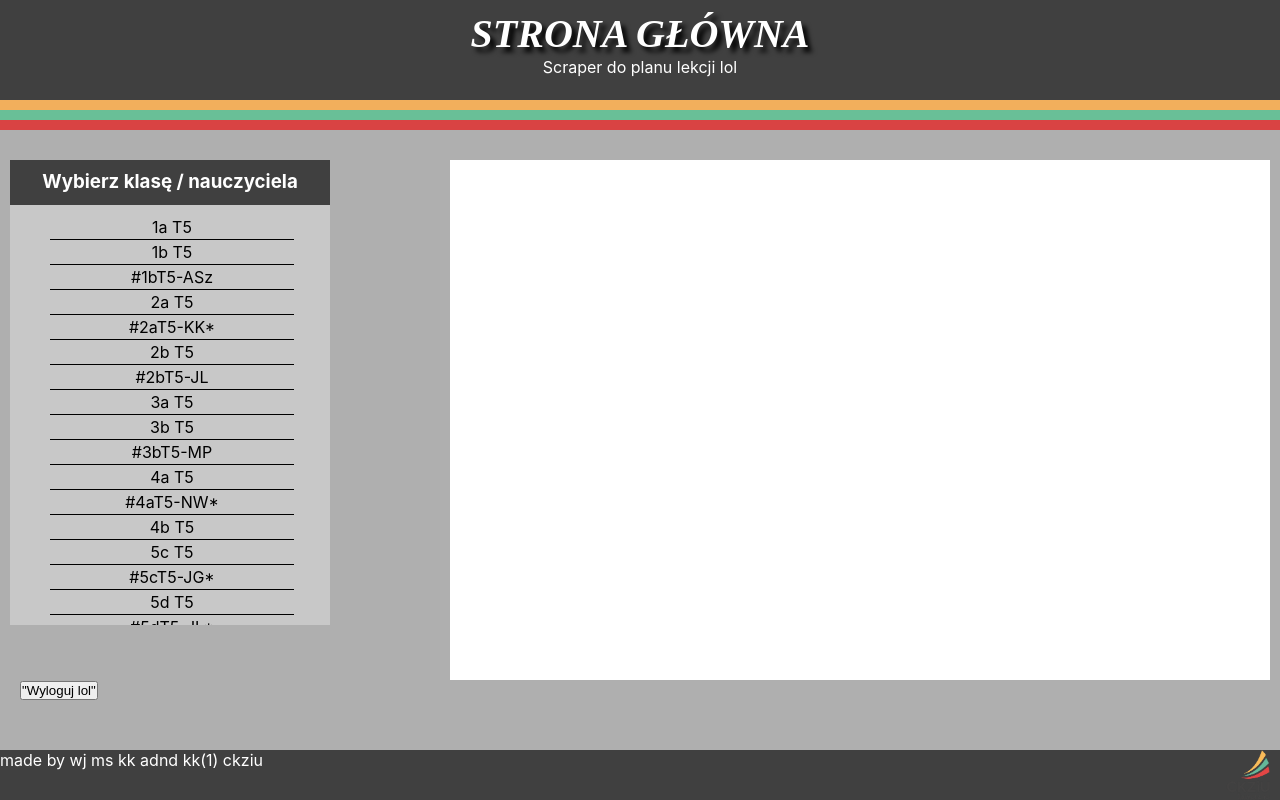
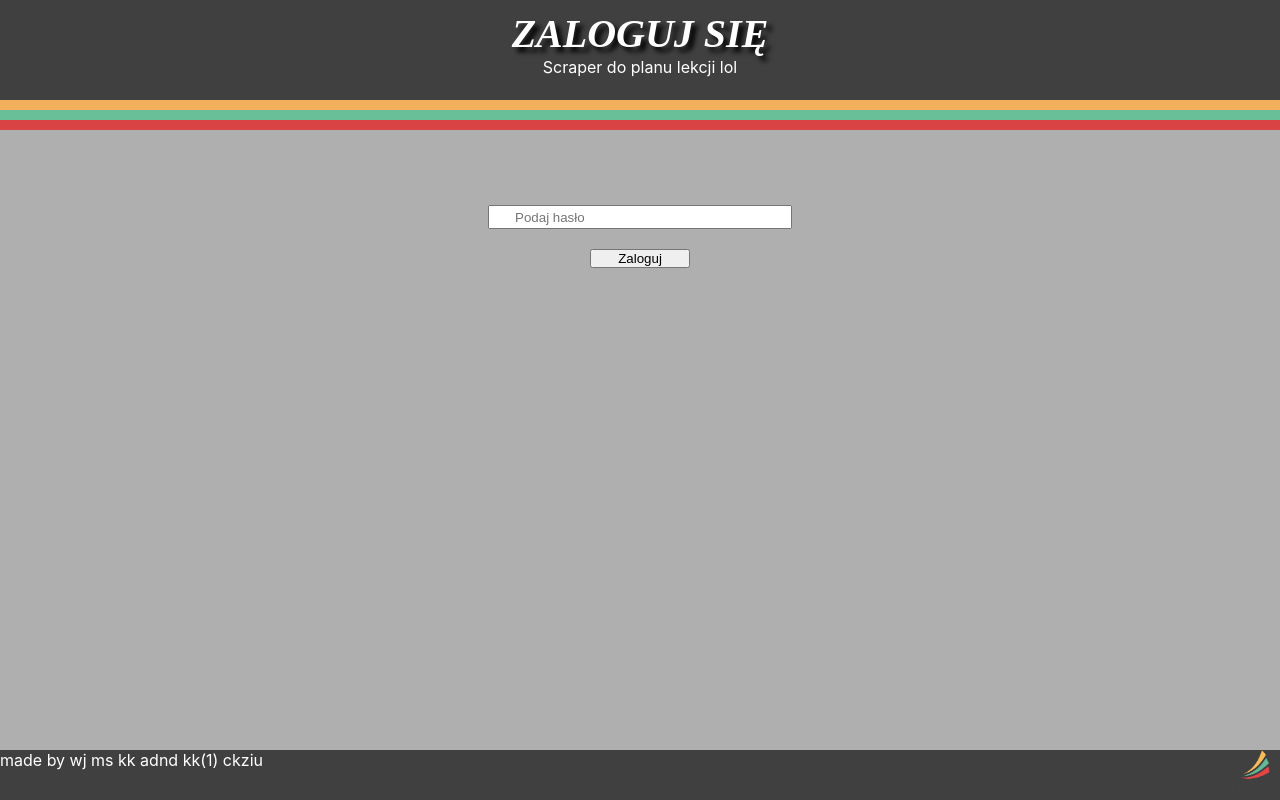
Before and after one commit to Wojtanello-coder/multi-plan, a React (Create React App) app: page /qweasd in a window 1280 px wide. Built offline with nearby package versions, Linux system fonts and the light colour scheme.

Commit message:
login
implemented pseudo login

```diff
--- a/src/App.js
+++ b/src/App.js
@@ -4,16 +4,35 @@ import Login from './Components/Login';
 import Home from './Components/Home';
 
 import './App.css';
+import { useState } from 'react';
+
+
 
 
 
 function App() {
+  console.log('root here');
+
+  const [logged, setLogged] = useState(false);
+
+  const InnerHandler = (entered) => {
+    console.log("!!!");
+    console.log(entered);
+    if(entered) setLogged(true);
+}
+
   return (
     <BrowserRouter>
     <Routes>
-      <Route path='/' element={<Login/>}/>
+      <Route path='/' element={<Login onSaveInnerData = {InnerHandler}/>}/>
       {/* <Route path='/register' element={<Register/>}/> */}
-      <Route path='/qweasd' element={<Home/>}/>
+
+      {logged?(
+        <Route path='/qweasd' element={<Home/>}></Route>
+      ):(
+        <Route path='/qweasd' element={<Login  onSaveInnerData = {InnerHandler}/>}></Route>
+      )}
+
     </Routes>
 
     </BrowserRouter>
--- a/src/Components/Login.js
+++ b/src/Components/Login.js
@@ -2,18 +2,23 @@ import {Link, useNavigate} from 'react-router-dom';
 
 import Header from './Header';
 import Footer from './Footer';
+import { useState } from 'react';
 
-function Login(){
+function Login(props){
+
     const nav = useNavigate();
+
+    const [logged, setLogged] = useState(false);
 
     const login = () => {
         let pass = document.getElementById('login_password').value;
         let password = "qwe";
         console.log("LOGIN: ", login, "  ", "PASSWORD: ", pass);
 
-        if(pass == "") document.getElementById('error').textContent = "Podaj hasło >:(";
-        if(pass == password){
-
+        if(pass === "") document.getElementById('error').textContent = "Podaj hasło >:(";
+        if(pass === password){
+            setLogged(true);
+            props.onSaveInnerData(true)
             nav('/qweasd');
         }
     }
```
